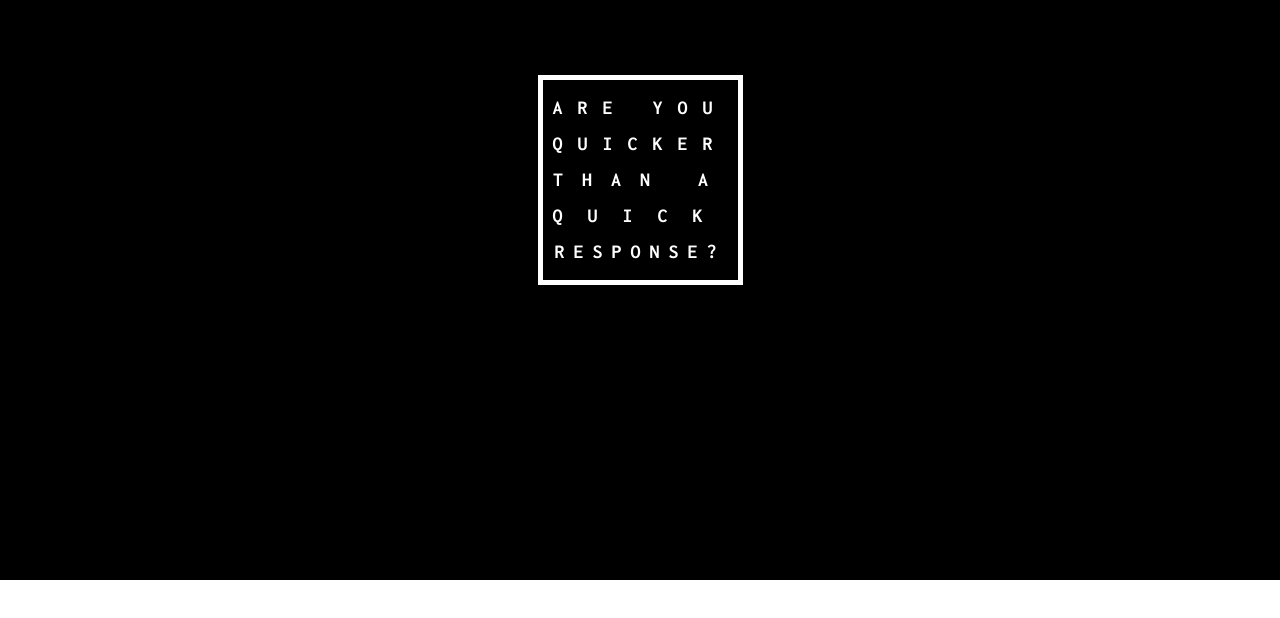
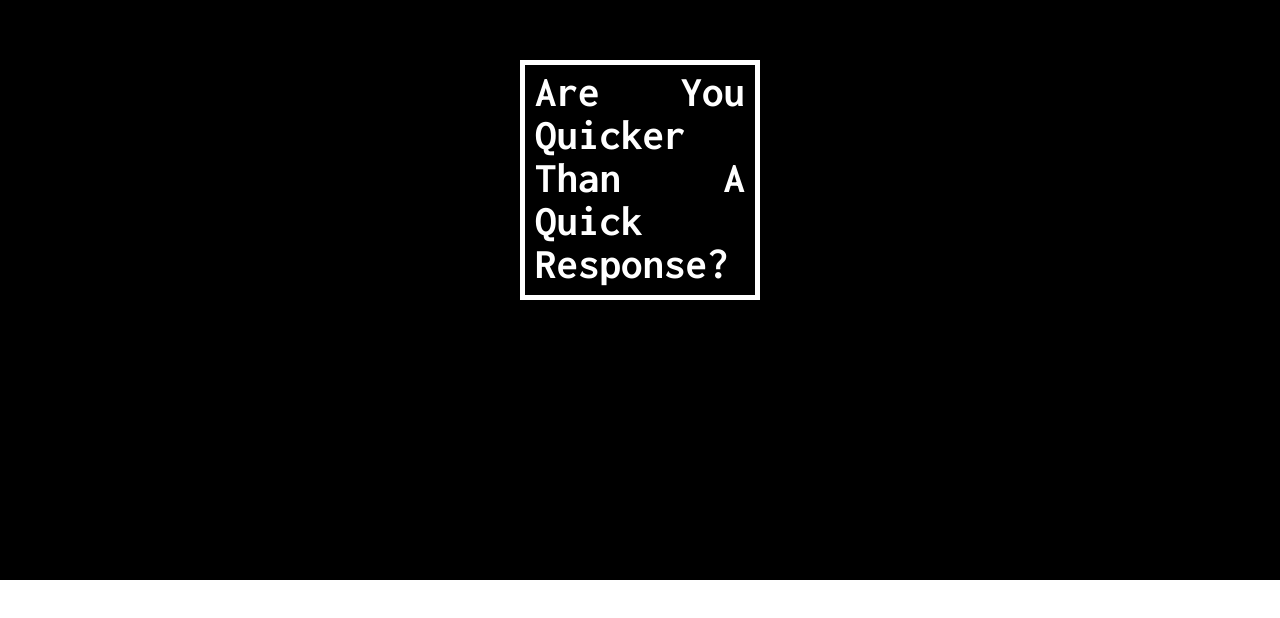
Before and after one commit to coreytegeler/quick-response, a plain HTML site: page index.html in a window 1280 px wide. Shown: the part 220-838 px from the top of the page. Drawn offline with Linux system fonts and the light colour scheme; a web font is replaced by a local one.

Commit message:
new intro

```diff
--- a/index.html
+++ b/index.html
@@ -18,12 +18,8 @@
   <body cz-shortcut-listen="true" class="start">
     <div id="front">
       <div id="begin" class="title center">
-        <div class="box">
-          <h1>Are You</h1>
-         <h1>Quicker</h1>
-         <h1>Than A</h1>
-         <h1>Quick</h1>
-         <h1>Response?</h1>
+        <div class="logo">
+          Are You Quicker Than A Quick Response?
         </div>
       </div>
       <div id="mobile">
@@ -35,12 +31,8 @@
     </div>
     <header>
       <div class="title box visible">
-        <div class="content">
-         <h1>Are You</h1>
-         <h1>Quicker</h1>
-         <h1>Than A</h1>
-         <h1>Quick</h1>
-         <h1>Response?</h1>
+        <div class="content logo">
+         Are You Quicker Than A Quick Response?
         </div>
          <div class="close"></div>
       </div>
--- a/js/main.js
+++ b/js/main.js
@@ -1,7 +1,5 @@
 window.onload = function() {
-    center();
     stretchCanvas('home');
-    fragment();
     init();
 }
 end = false;
@@ -24,22 +22,32 @@ function init() {
         $('.device').text('Windows');
     } else {
         level = 1;
-        $('#front .box').transition({
-            'opacity': 1
-        });
+        var rotate = randRotate();
+        console.log(rotate);
+        $('#front .logo').css({opacity:1,y:h(),rotate3d:rotate});
+        setTimeout(function() {
+            $('#front .logo').addClass('center');
+        },1);
         $('#begin').click(function(e) {
             showLevel();
             buildBox();
+            // $('canvas').fadeOut(100);
+            $('#front .title .logo')
             stretchCanvas('game');
             $('body').addClass('game');
-            scatter(level);
-            setTimeout(function() {
-                $('canvas').fadeIn(100);
-            }, 400);
         });
     }
 
     $('.levelTxt').css({y:h()});
+}
+
+function randRotate() {
+    var randX=Math.random()*(360)-180+', ';
+    var randY=Math.random()*(360)-180+', ';
+    var randZ=Math.random()*(360)-180+', ';
+    var randA=Math.random()*(360)-180+'deg';
+    var rotate = randX+randY+randZ+randA;
+    return rotate;
 }
 
 function fragment() {
@@ -48,8 +56,17 @@ function fragment() {
         if (index<10) {
             index = '0'+index;
         }
-        var path = 'img/fragments/fragments-'+index+'.jpg';
-        console.log(path);
+        var shape = new Image;
+        var path = 'img/fragments/fragments-'+index+'.svg';
+        shape.src = path;
+        shape.width = 100;
+        shape.height = 100;
+        var x = Math.random() * (w() - 0) + 1;
+        var y = Math.random() * (h() - 0) + 1;
+        context.rect(0,0,w(),h());
+        context.fillStyle="black";
+        context.fill();
+        context.drawImage(shape, w(), h(), shape.width, shape.height);
     }
 }
 
@@ -60,7 +77,10 @@ function buildBox() {
             'top': y
         });
     });
-
+    $('.box').each(function() {
+        var rotate = randRotate();
+        $(this).css({x:-500, rotate3d:rotate});
+    });
     $('.box').draggable({
         start: function(event, ui) {
             $(this).addClass('dragging');
@@ -133,6 +153,11 @@ function stretchCanvas(name) {
         timer && clearTimeout(timer);
         timer = setTimeout(onResize, 100);
     }
+    if(name == 'home') {
+        fragment();
+    } else if(name == 'game') {
+        scatter(level);
+    }
 }
 
 function onResize() {
@@ -141,7 +166,6 @@ function onResize() {
     $('.box').each(function() {
         checkSides($(this));
     });
-    center();
 }
 function newPass() {
     return Math.round(Math.random() * 99999);
@@ -292,17 +316,6 @@ function bottom() {
     return (h() + 150);
 }
 
-function center() {
-    if ($('.center').hasClass('top')) {
-        var top = 0;
-    } else {
-        var top = h() / 2 - $('.center').height() / 2;
-    }
-    $('.center').css({
-        'top': top
-    });
-}
-
 function isDragging(elem) {
     return elem.hasClass('dragging');
 }
--- a/style.css
+++ b/style.css
@@ -29,40 +29,68 @@ body {
 	margin: auto;
 }
 .start #front {
-	background: black;
 	opacity: 1;
 	z-index: 999;
-	display: table;
-	margin: auto;
 	height: 100%;
 	width: 100%;
+	display: table;
 	position: absolute;
-	top:0;
-	left:0;
+	top: 0;
+	left: 0;
 }
-.game #front {
-	display: none;
-}
+
 .title {
 	font-family: 'Inconsolata', sans-serif;
 }
+.start {
+
+}
 .start #front .title {
-	position: absolute;
 	width: 100%;
+	vertical-align: middle;
+	display: table-cell;
 }
-.start #front .title .box {
-	display: table;
+.title .logo {
+	display: block;
+	border: 5px solid;
+	padding: 5px 10px 10px 10px;
+	font-weight: 700;
+	text-align: justify;
+	text-justify: inter-word;
 	margin: auto;
-	border: 5px solid white;
-	padding: 10px;
+	transform-style: preserve-3d;
+	-o-transform-style: preserve-3d;
+	-moz-transform-style: preserve-3d;
+	-webkit-transform-style: preserve-3d;
+}
+#front .title .logo {
 	opacity: 0;
+	width: 210px;
+	height: 215px;
+	border-color:white;
+	color:white;
+	font-size: 43px;
+	line-height: 43px;
+}
+#front .title .logo.center {
+	opacity: 1;
+	transform: translate(0) rotate3d(0,0,0,0deg)  !important;
+	-o-transform: translate(0) rrotate3d(0,0,0,0deg)  !important;
+	-moz-transform: translate(0) rotate3d(0,0,0,0deg)  !important;
+	-webkit-transform: translate(0) rotate3d(0,0,0,0deg)  !important;
+	transition: all 650ms cubic-bezier(.41,.73,.2,1) !important;
+	-o-transition: all 650ms cubic-bezier(.41,.73,.2,1) !important;
+	-moz-transition: all 650ms cubic-bezier(.41,.73,.2,1) !important;
+	-webkit-transition: all transform 1000ms cubic-bezier(.41,.73,.2,1) !important;
+}
+.game .title .logo.center {
+	transition: all 650ms cubic-bezier(.41,.73,.2,1) !important;
+	-o-transition: all 650ms cubic-bezier(.41,.73,.2,1) !important;
+	-moz-transition: all 650ms cubic-bezier(.41,.73,.2,1) !important;
+	-webkit-transition: all transform 1000ms cubic-bezier(.41,.73,.2,1) !important;
 }
 .start #front h1 {
 	width: 100%;
-	font-size: 20px;
-	line-height: 36px;
-	color:white;
-	font-weight: 700;
 	text-align: center;
 	margin: 0;
 	text-transform: uppercase;
@@ -105,14 +133,6 @@ header  {
 	left:0px;
     /*border-top:10px solid black;*/
     display: block;
-    -webkit-transform:translateX(-270px);
-	-moz-transform:translateX(-270px);
-	-o-transform:translateX(-270px);
-	transform:translateX(-270px);
-	transition: transform 300ms ease-in-out;
-    -o-transition: transform 300ms ease-in-out;
-	-moz-transition: -moz-transform 300ms ease-in-out;
-	-webkit-transition: -webkit-transform 300ms ease-in-out;
 	opacity: 0;
 	width:250px;
 	height: 100%;
@@ -120,10 +140,6 @@ header  {
 }
 .game header {
 	opacity: 1;
-	-webkit-transform: translateX(0px);
-	-moz-transform: translateX(0px);
-	-o-transform: translateX(0px);
-	transform: translateX(0px);
 }
 header .box {
 	display:block;
@@ -136,13 +152,25 @@ header .box {
     background-size: 40% !important;
     background-repeat: no-repeat !important;
     position: fixed;
-    /*box-shadow: 0px 0px 55px 20px rgba(255,255,255,.6);
-    -moz-box-shadow: 0px 0px 55px 20px rgba(255,255,255,.6);
-    -webkit-box-shadow: 0px 0px 55px 20px rgba(255,255,255,.6);*/
-/*    transition: width 300ms cubic-bezier(.68,-0.39,.34,1.3), height 300ms cubic-bezier(.68,-0.39,.34,1.3);
-    -o-transition: width 300ms cubic-bezier(.68,-0.39,.34,1.3), height 300ms cubic-bezier(.68,-0.39,.34,1.3);
-    -moz-transition: width 300ms cubic-bezier(.68,-0.39,.34,1.3), height 300ms cubic-bezier(.68,-0.39,.34,1.3);
-    -webkit-transition: width 300ms cubic-bezier(.68,-0.39,.34,1.3), height 300ms cubic-bezier(.68,-0.39,.34,1.3);*/
+}
+/*@keyframes slideIn {
+	from {
+		transform: translate(0);
+    	-o-transform: translate(0);
+    	-moz-transform: translate(0);
+    	-webkit-transform: translate(0);
+	}
+    to {
+    	transform: translate(0) rotate3d(0);
+    	-o-transform: translate(0) rotate3d(0);
+    	-moz-transform: translate(0) rotate3d(0);
+    	-webkit-transform: translate(0) rotate3d(0);
+    }
+}*/
+.game header .box {
+	/*animation: slideIn 800ms;*/
+	/*-webkit-animation: slideIn 800ms;*/
+	/*cubic-bezier(.41,.73,.2,1);*/
 }
 header .box:hover  {
 	/*color: transparent !important;*/
@@ -191,18 +219,13 @@ header .box.hide .close:hover {
 header .box .close:hover {
 	cursor: pointer;
 }
-header .title {
-	height:200px;
-}
-header .title h1 {
-	display: table;
-	margin: auto;
- 	width: 100%;
-	font-size: 27px;
-	font-weight: 700;
-	text-align: center;
-	text-transform: uppercase;
-	margin: 0 0 14px 0;
+header .title .logo {
+	padding: 0 5px;
+	height: 200px;
+	color:black;
+	border:none;
+	font-size: 38px;
+	line-height: 39px;
 }
 header .title h1:nth-child(1) {
 	letter-spacing: 15px;
```
